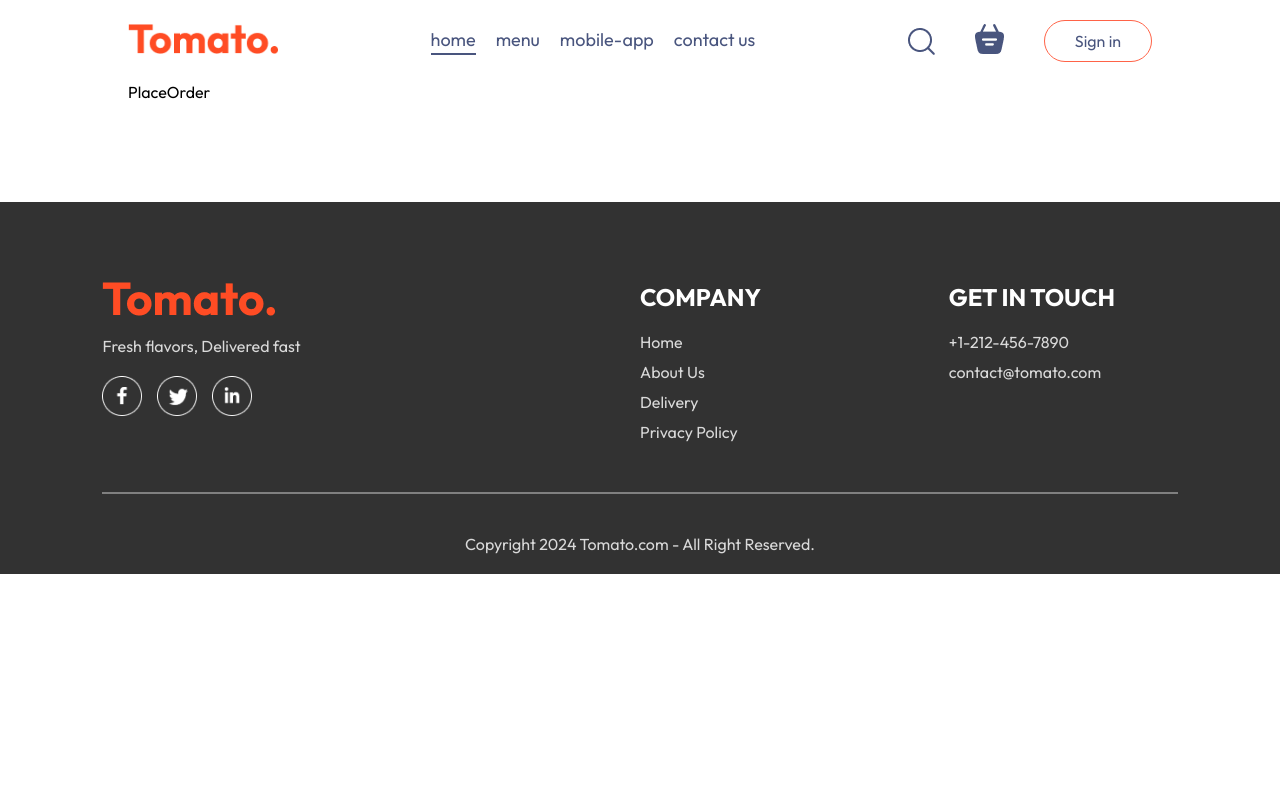
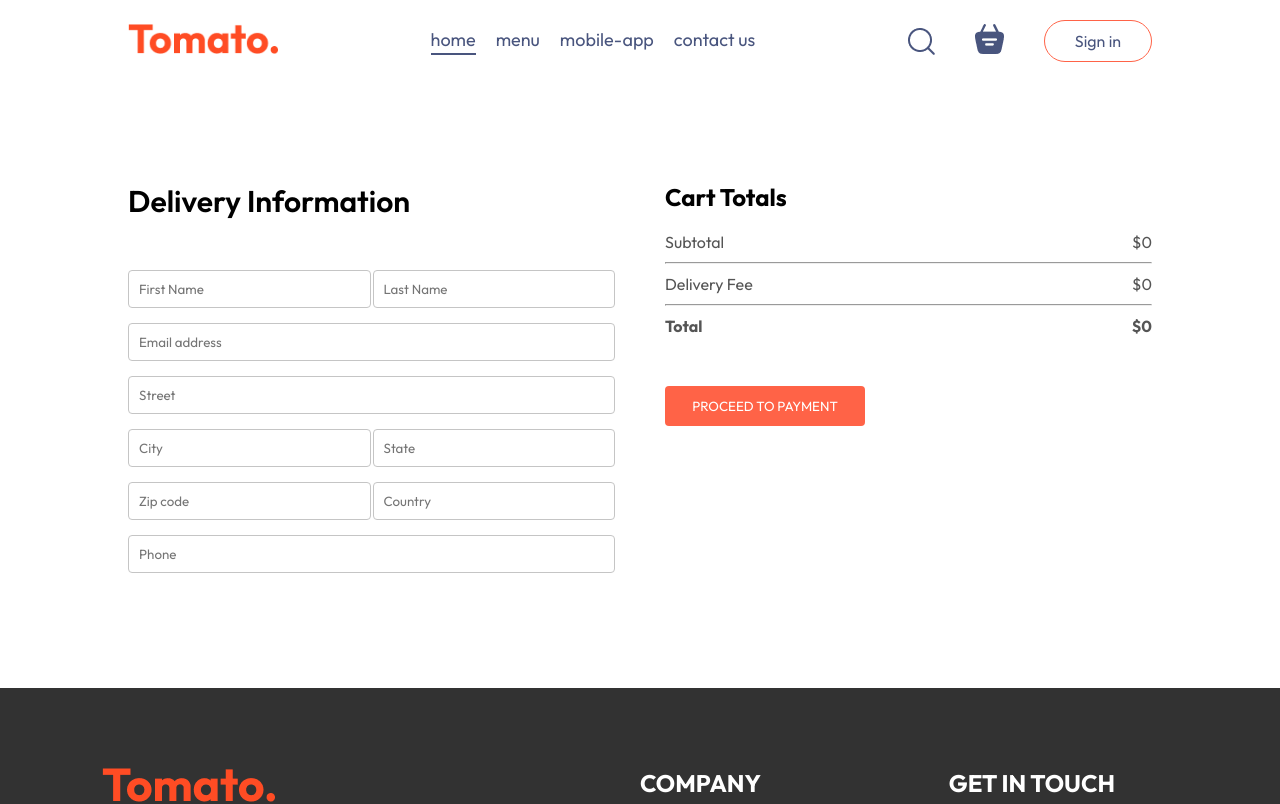
Before and after one commit to Ritik2513/Food-Delivery, a React (Vite) app in the folder frontend/: page /order in a window 1280 px wide. Shown: the top 804 px of the page. Built offline with nearby package versions, Linux system fonts and the light colour scheme.

Commit message:
Checkout Page , frontend part done

```diff
--- a/frontend/src/pages/Cart/Cart.jsx
+++ b/frontend/src/pages/Cart/Cart.jsx
@@ -1,9 +1,13 @@
 import React, { useContext } from "react";
 import "./Cart.css";
 import { StoreContext } from "../../context/StoreContext";
+import { useNavigate } from "react-router-dom";
 
 function Cart() {
-  const { cartItems, food_list, removeFromCart,getTotalCartAmount } = useContext(StoreContext);
+  const { cartItems, food_list, removeFromCart, getTotalCartAmount } =
+    useContext(StoreContext);
+
+  const navigate = useNavigate();
 
   return (
     <div className="cart">
@@ -50,16 +54,20 @@
 
             <div className="cart-total-details">
               <p>Delivery Fee</p>
-              <p>${5}</p>
+              <p>${getTotalCartAmount() === 0 ? 0 : 2}</p>
             </div>
             <hr />
 
             <div className="cart-total-details">
               <b>Total</b>
-              <b>${getTotalCartAmount() + 5}</b>
+              <b>
+                ${getTotalCartAmount() === 0 ? 0 : getTotalCartAmount() + 2}
+              </b>
             </div>
           </div>
-          <button>PROCEED TO CHECKOUT</button>
+          <button onClick={() => navigate("/order")}>
+            PROCEED TO CHECKOUT
+          </button>
         </div>
 
         <div className="cart-promocode">
--- a/frontend/src/pages/PlaceOrder/PlaceOrder.css
+++ b/frontend/src/pages/PlaceOrder/PlaceOrder.css
@@ -0,0 +1,42 @@
+.place-order {
+    display: flex;
+    align-items: start;
+    justify-content: space-between;
+    gap: 50px;
+    margin-top: 100px;
+}
+
+.place-order-left {
+    width: 100%;
+    max-width: max(30%, 500px);
+}
+
+.place-order-left .title {
+    font-size: 30px;
+    font-weight: 600;
+    margin-bottom: 50px;
+}
+
+
+.place-order-left input {
+    margin-bottom: 15px;
+    width: 100%;
+    padding: 10px;
+    border: 1px solid #c5c5c5;
+    border-radius: 4px;
+    outline-color: tomato;
+}
+
+.place-order-left .multi-fields{
+    display: flex;
+    gap: 2px;
+}
+
+.place-order-right {
+    width: 100%;
+    max-width: max(40%, 500px);
+}
+
+.place-order .cart-total button{
+    margin-top: 30px;
+}
--- a/frontend/src/pages/PlaceOrder/PlaceOrder.jsx
+++ b/frontend/src/pages/PlaceOrder/PlaceOrder.jsx
@@ -1,10 +1,63 @@
-import React from 'react'
-import './PlaceOrder.css'
+import React, { useContext } from "react";
+import "./PlaceOrder.css";
+import { StoreContext } from "../../context/StoreContext";
 
 function PlaceOrder() {
+  const { getTotalCartAmount } = useContext(StoreContext);
+
   return (
-    <div>PlaceOrder</div>
-  )
+    <form className="place-order">
+      {/* left */}
+      <div className="place-order-left">
+        <p className="title">Delivery Information</p>
+        <div className="multi-fields">
+          <input type="text" placeholder="First Name" />
+          <input type="text" placeholder="Last Name" />
+        </div>
+
+        <input type="email" placeholder="Email address" />
+        <input type="text" placeholder="Street" />
+
+        <div className="multi-fields">
+          <input type="text" placeholder="City" />
+          <input type="text" placeholder="State" />
+        </div>
+        <div className="multi-fields">
+          <input type="text" placeholder="Zip code" />
+          <input type="text" placeholder="Country" />
+        </div>
+        <input type="text" placeholder="Phone" />
+      </div>
+
+      {/* right side */}
+      <div className="place-order-right">
+        <div className="cart-total">
+          <h2>Cart Totals</h2>
+          <div>
+          <div className="cart-total-details">
+              <p>Subtotal</p>
+              <p>${getTotalCartAmount()}</p>
+            </div>
+            <hr />
+
+            <div className="cart-total-details">
+              <p>Delivery Fee</p>
+              <p>${getTotalCartAmount() === 0 ? 0 : 2}</p>
+            </div>
+            <hr />
+
+            <div className="cart-total-details">
+              <b>Total</b>
+              <b>
+                ${getTotalCartAmount() === 0 ? 0 : getTotalCartAmount() + 2}
+              </b>
+            </div>
+          </div>
+          <button>PROCEED TO PAYMENT</button>
+        </div>
+      </div>
+    </form>
+  );
 }
 
-export default PlaceOrder
+export default PlaceOrder;
```
